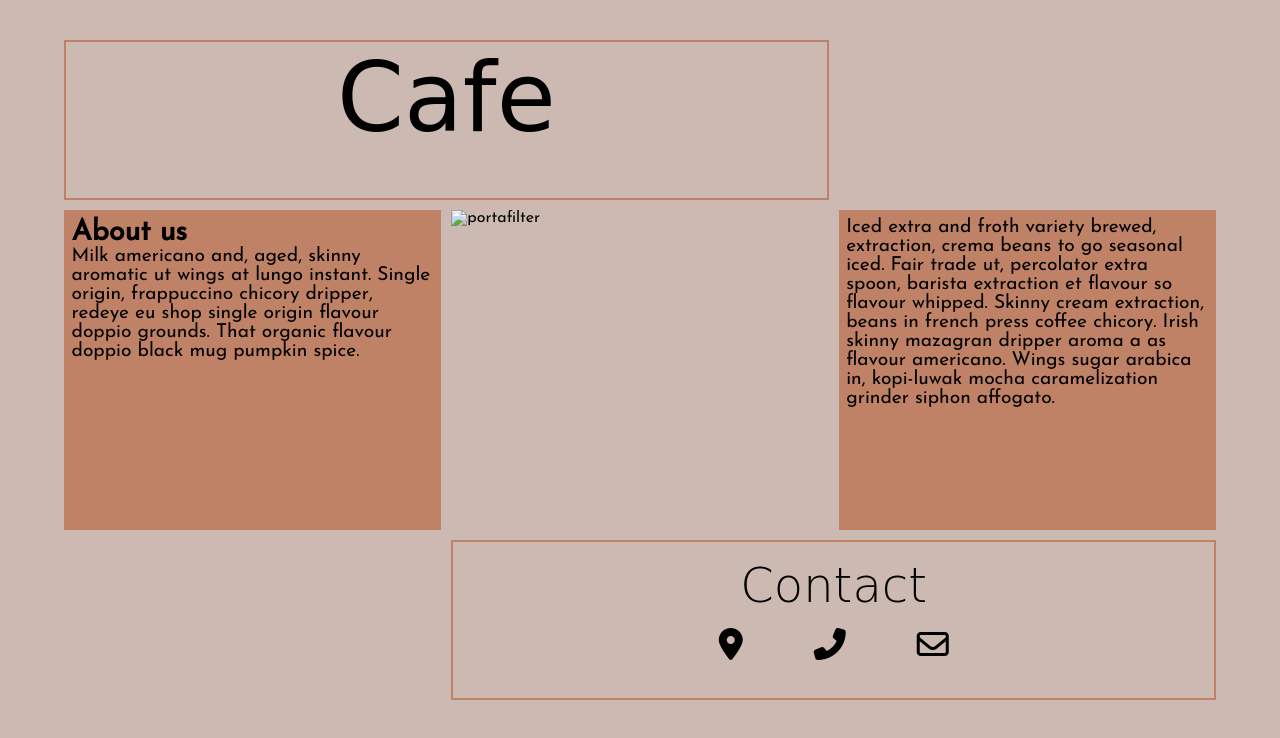
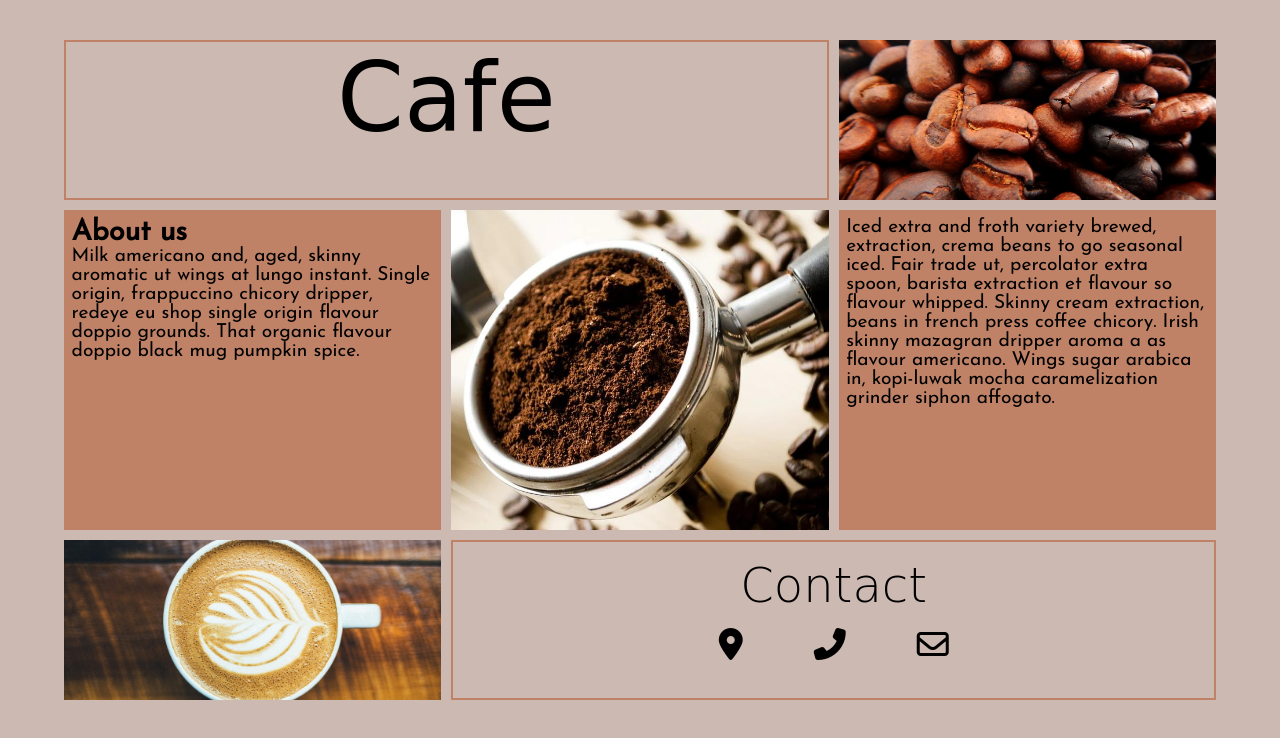
Before and after one commit to KonKogutAgnieszka/coffeGrid, a plain HTML site: page index.html in a window 1280 px wide. Drawn offline with Linux system fonts and the light colour scheme; the site is published under a folder, as on GitHub Pages, so addresses that start at the root find nothing; a web font is replaced by a local one.

Commit message:
fixed urls of images

```diff
--- a/index.html
+++ b/index.html
@@ -18,7 +18,7 @@
         </p>
         </div>
         <div class="portafilter_container">
-            <img class="portafilter" src="/img/portafilter.jpg" alt="portafilter">
+            <img class="portafilter" src="./img/portafilter.jpg" alt="portafilter">
             <div class="overlay">
 
         </div>
--- a/style.css
+++ b/style.css
@@ -28,7 +28,7 @@
 }
 
 .grains{
-    background-image: url(/img/grains.jpg);
+    background-image: url(./img/grains.jpg);
     background-position: center;
     background-repeat:no-repeat;
     background-size:cover;
@@ -82,7 +82,7 @@
 }
 
 .cappucino{
-    background-image: url(/img/cappucino.jpg);
+    background-image: url(./img/cappucino.jpg);
     background-position: center;
     background-repeat:no-repeat;
     background-size:cover;
```
